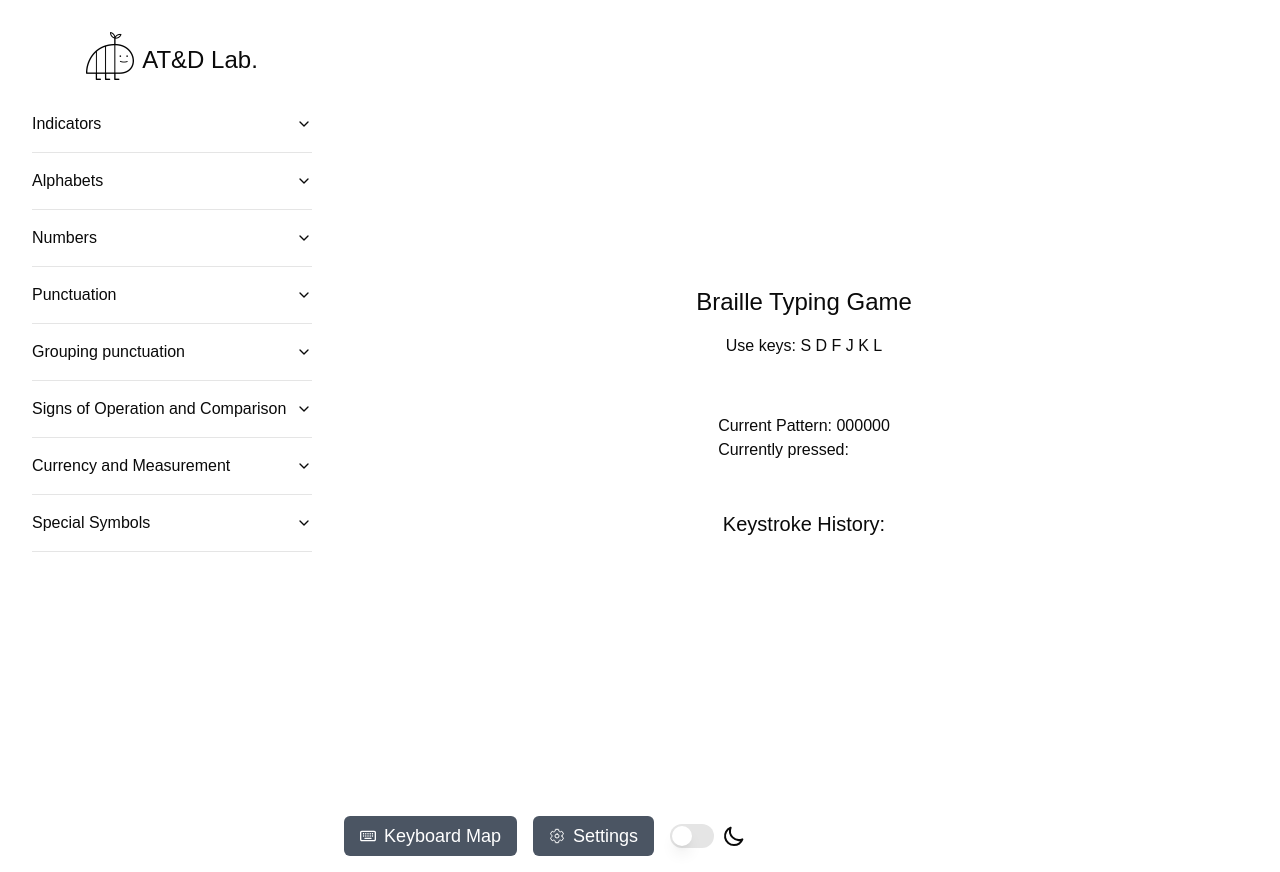
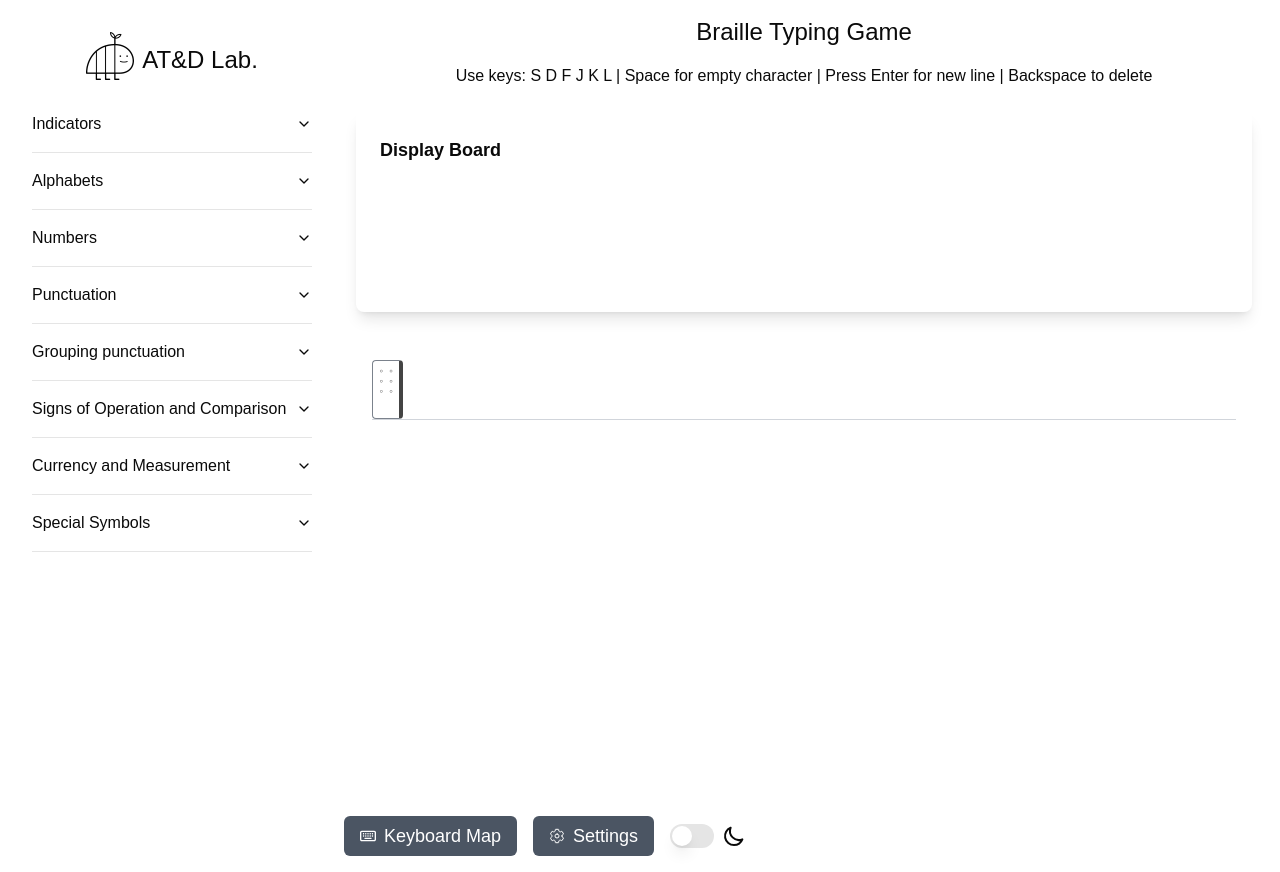
Before and after one commit to synicalToo/english-braille-application-html, a Next.js app: page /typing in a window 1280 px wide. Built offline with nearby package versions, Linux system fonts and the light colour scheme.

Commit message:
add braille typing board and display board add ability to push typed characters to display board and backspace funtionality

```diff
--- a/src/app/typing/page.tsx
+++ b/src/app/typing/page.tsx
@@ -4,7 +4,7 @@ import { Sidebar } from "@/components/root/sidebar";
 
 export default function TypingPage() {
   return (
-    <main className="flex flex-col md:flex-row p-4 space-y-4 md:space-y-0 md:space-x-4 overflow-y-auto h-full">
+    <main className="flex flex-col md:flex-row p-4 space-y-4 md:space-y-0 md:space-x-4 overflow-y-auto h-full dark:bg-gray-500">
       <div className="w-full md:w-1/4 min-w-[25%] max-w-[25%]">
         <Sidebar />
       </div>
--- a/src/components/customUI/brailleFont.tsx
+++ b/src/components/customUI/brailleFont.tsx
@@ -4,10 +4,11 @@ import localFont from "next/font/local";
 
 interface BrailleBoxProps {
   children: React.ReactNode;
+  showCursor?: boolean;
 }
 
 const brailleFont = localFont({ src: "../../app/fonts/SixBraille20.woff2" });
 
-export function BrailleFont({ children }: BrailleBoxProps) {
-  return <div className={cn("text-4xl border border-gray-600 rounded-sm inline-block", brailleFont.className)}>{children}</div>;
+export function BrailleFont({ children, showCursor = false }: BrailleBoxProps) {
+  return <div className={cn("text-4xl border border-gray-600 rounded-sm inline-block", showCursor && "border-r-4 border-r-black animate-pulse", brailleFont.className)}>{children}</div>;
 }
--- a/src/components/root/screen.tsx
+++ b/src/components/root/screen.tsx
@@ -3,15 +3,44 @@
 import { useState, useEffect } from "react";
 import { BrailleFont } from "@/components/customUI/brailleFont";
 import { createBraillePattern, findBrailleMatch, keyToDotMap, updateBinaryPattern, findCombinedBrailleMatch } from "@/utils/gameplayUtils";
+import { BrailleEncodings } from "@/contents/en/brailleData";
 
 export default function Screen() {
   const [pressedKeys, setPressedKeys] = useState<Set<string>>(new Set());
   const [currentPattern, setCurrentPattern] = useState<string[]>(Array(6).fill("0"));
   const [currentMatch, setCurrentMatch] = useState<any>(null);
   const [keystrokeHistory, setKeystrokeHistory] = useState<Array<{ pattern: string; match: any }>>([]);
+  const [completedText, setCompletedText] = useState<Array<{ pattern: string; match: any }>>([]);
+  const [displayBoard, setDisplayBoard] = useState<Array<Array<{ pattern: string; match: any }>>>([]);
 
   useEffect(() => {
     const handleKeyDown = (e: KeyboardEvent) => {
+      if (e.key === "Enter") {
+        if (keystrokeHistory.length > 0) {
+          setDisplayBoard((prev) => [...prev, keystrokeHistory]);
+          setKeystrokeHistory([]);
+        }
+        return;
+      } else if (e.key === "Backspace") {
+        e.preventDefault();
+        setKeystrokeHistory((prev) => prev.slice(0, -1)); // Remove last character
+        return;
+      } else if (e.key === " ") {
+        // Handle spacebar
+        e.preventDefault(); // Prevent page scrolling
+        const spacePattern = "000000";
+        const spaceMatch = BrailleEncodings.Alphabets.find((item) => item.keystroke[0] === spacePattern);
+        if (spaceMatch) {
+          setKeystrokeHistory((prev) => [
+            ...prev,
+            {
+              pattern: spacePattern,
+              match: spaceMatch,
+            },
+          ]);
+        }
+        return;
+      }
       if (Object.keys(keyToDotMap).includes(e.key.toLowerCase())) {
         setPressedKeys((prev) => new Set([...Array.from(prev), e.key.toLowerCase()]));
         setCurrentPattern((prev) => updateBinaryPattern(e.key, prev));
@@ -25,6 +54,7 @@ export default function Screen() {
     };
 
     const handleKeyUp = (e: KeyboardEvent) => {
+      if (e.key === " ") return; // Ignore keyUp for spacebar
       if (Object.keys(keyToDotMap).includes(e.key.toLowerCase())) {
         const newPressedKeys = new Set(pressedKeys);
         newPressedKeys.delete(e.key.toLowerCase());
@@ -76,36 +106,70 @@ export default function Screen() {
     };
   }, [pressedKeys, currentPattern, keystrokeHistory]);
 
+  // Updated helper function to properly handle spaces
+  const getLineText = (line: Array<{ pattern: string; match: any }>) => {
+    return line
+      .map((entry) => {
+        // Check if it's a space character (pattern "000000")
+        if (entry.pattern === "000000") {
+          return " ";
+        }
+        return entry.match.symbol || entry.match.title;
+      })
+      .join("");
+  };
+
   return (
-    <div className="flex flex-col items-center justify-center min-h-screen gap-4">
+    <div className="flex flex-col items-center min-h-screen gap-4">
       <div className="text-center">
         <h1 className="text-2xl mb-4">Braille Typing Game</h1>
-        <p className="mb-2">Use keys: S D F J K L</p>
+        <p className="mb-2">Use keys: S D F J K L | Space for empty character | Press Enter for new line | Backspace to delete</p>
       </div>
 
-      <div className="flex flex-col items-center gap-4">
-        {currentMatch && (
-          <>
-            <BrailleFont>{currentMatch.brailleText}</BrailleFont>
-            <p>{currentMatch.symbol || currentMatch.title}</p>
-          </>
-        )}
+      {/* Display Board */}
+      <div className="w-full max-w-4xl p-6 rounded-lg shadow-lg min-h-[200px] mb-4">
+        <h2 className="text-lg font-semibold mb-4">Display Board</h2>
+        <div className="space-y-6">
+          {displayBoard.map((line, lineIndex) => (
+            <div key={lineIndex} className="space-y-2">
+              {/* Braille characters */}
+              <div className="flex flex-wrap gap-2">
+                {line.map((entry, charIndex) => (
+                  <BrailleFont key={`${lineIndex}-${charIndex}`}>{entry.match.brailleText}</BrailleFont>
+                ))}
+              </div>
+              {/* Combined text below with proper space handling */}
+              <p className="text-sm pl-1 whitespace-pre">{getLineText(line)}</p>
+            </div>
+          ))}
+        </div>
       </div>
 
-      <div className="mt-4">
-        <p>Current Pattern: {currentPattern.join("")}</p>
-        <p>Currently pressed: {Array.from(pressedKeys).join(", ")}</p>
-      </div>
+      {/* Completed Text Display */}
+      <div className="w-full max-w-4xl p-4 rounded-lg min-h-[200px]">
+        {completedText.map((entry, lineIndex) => (
+          <div key={lineIndex} className="flex flex-wrap gap-2 mb-2">
+            <BrailleFont>{entry.match.brailleText}</BrailleFont>
+            <span className="text-sm self-end">{entry.match.symbol || entry.match.title}</span>
+          </div>
+        ))}
 
-      <div className="mt-8">
-        <h2 className="text-xl mb-2">Keystroke History:</h2>
-        <div className="flex flex-col gap-2">
+        {/* Current Line with Cursor */}
+        <div className="flex flex-wrap gap-2 min-h-[60px] border-b border-gray-300">
           {keystrokeHistory.map((entry, index) => (
-            <div key={index} className="flex items-center gap-2">
+            <div key={index} className="flex flex-col items-center">
               <BrailleFont>{entry.match.brailleText}</BrailleFont>
-              <span>{entry.match.symbol || entry.match.title}</span>
+              <span className="text-sm">{entry.match.symbol || entry.match.title}</span>
             </div>
           ))}
+          {currentMatch ? (
+            <div className="flex flex-col items-center">
+              <BrailleFont showCursor>{currentMatch.brailleText}</BrailleFont>
+              <span className="text-sm">{currentMatch.symbol || currentMatch.title}</span>
+            </div>
+          ) : (
+            <BrailleFont showCursor>⠀</BrailleFont>
+          )}
         </div>
       </div>
     </div>
```
